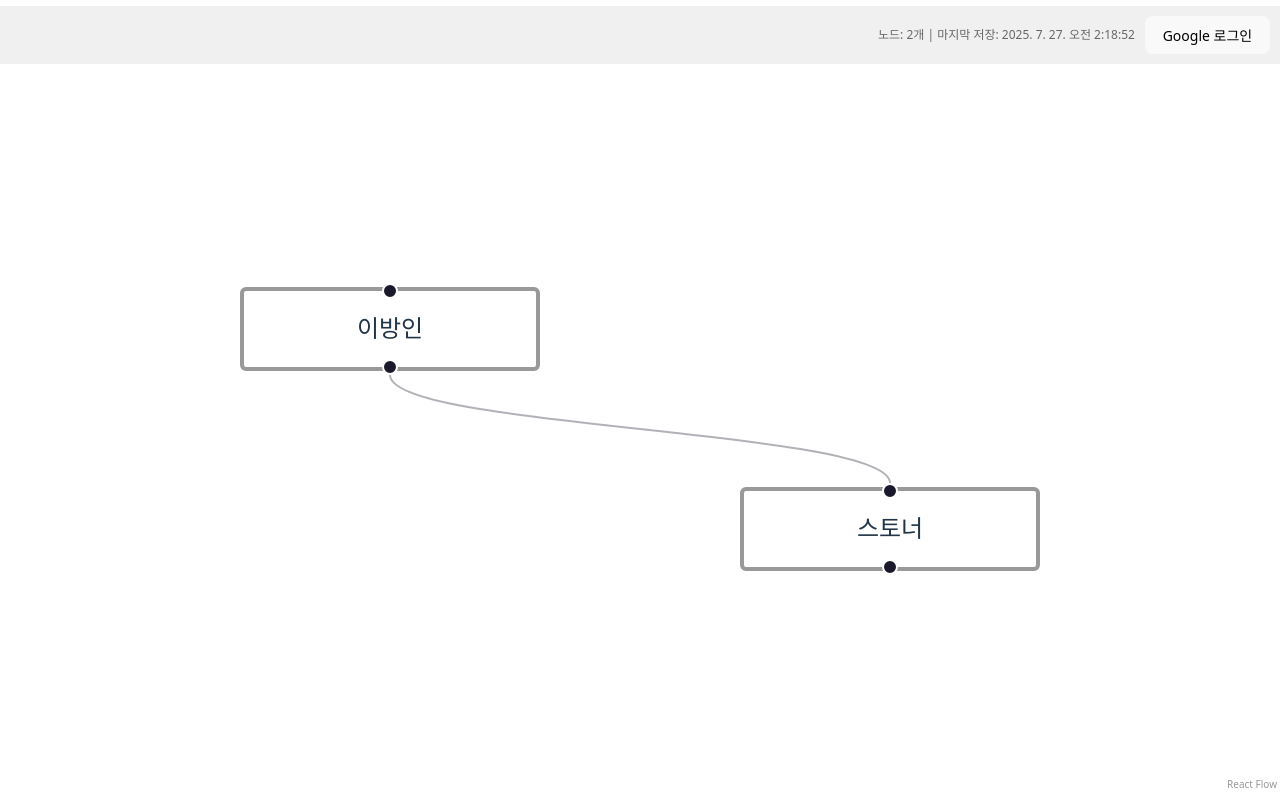
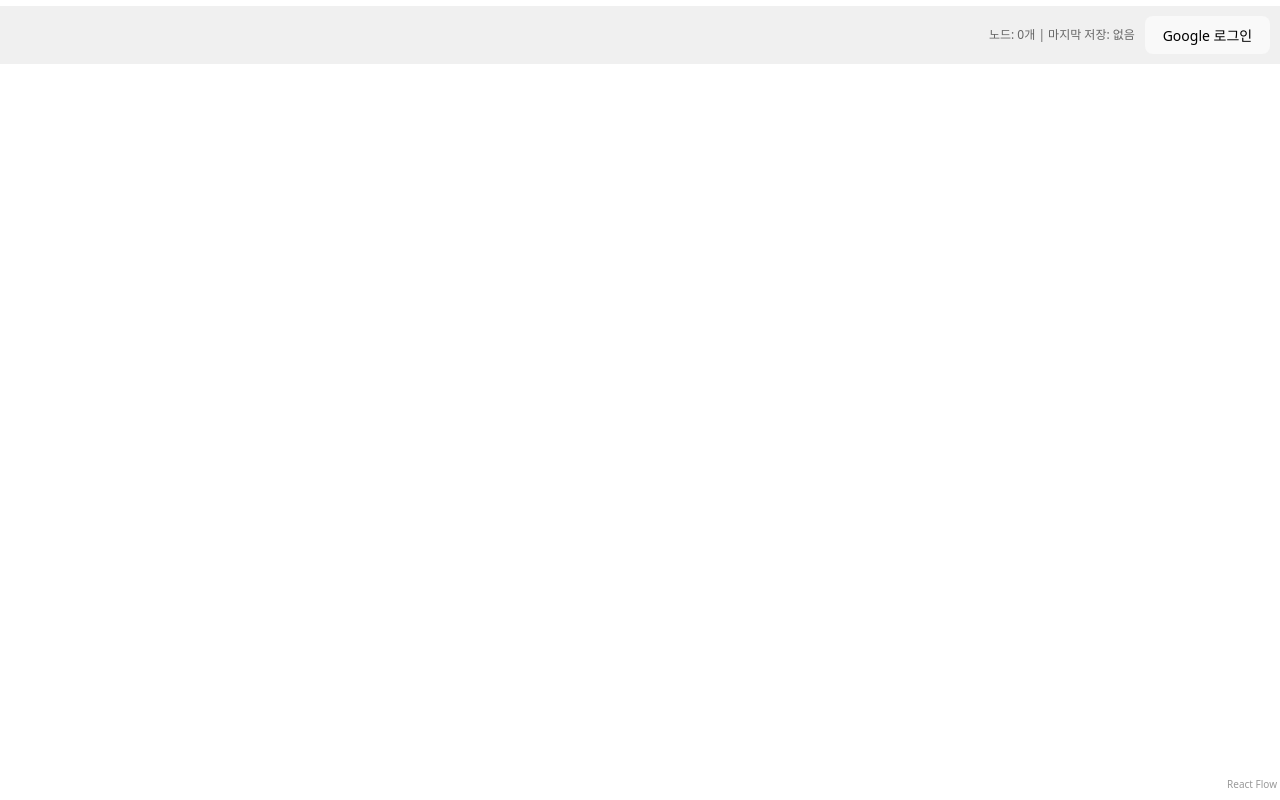
Before and after one commit to luniform9/lined, a React (Vite) app: page / in a window 1280 px wide. Built offline with nearby package versions, Linux system fonts and the light colour scheme; no server answers; the database is empty.

Commit message:
디폴트 노드 삭제

```diff
--- a/src/App.jsx
+++ b/src/App.jsx
@@ -11,22 +11,8 @@ import { auth, googleProvider } from './firebase';
 import { signInWithPopup, signOut } from 'firebase/auth';
 import { useUserTree } from './hook/useUserTree';
 
-const defaultNodes = [
-  {
-    id: '1',
-    position: { x: 250, y: 100 },
-    data: { label: '이방인' },
-    style: { border: '2px solid #999' },
-  },
-  {
-    id: '2',
-    position: { x: 500, y: 200 },
-    data: { label: '스토너' },
-    style: { border: '2px solid #999' },
-  },
-];
-
-const defaultEdges = [{ id: '1-2', source: '1', target: '2' }];
+const defaultNodes = [];
+const defaultEdges = [];
 
 const STORAGE_KEYS = {
   NODES: 'lined-nodes-v1',
```
